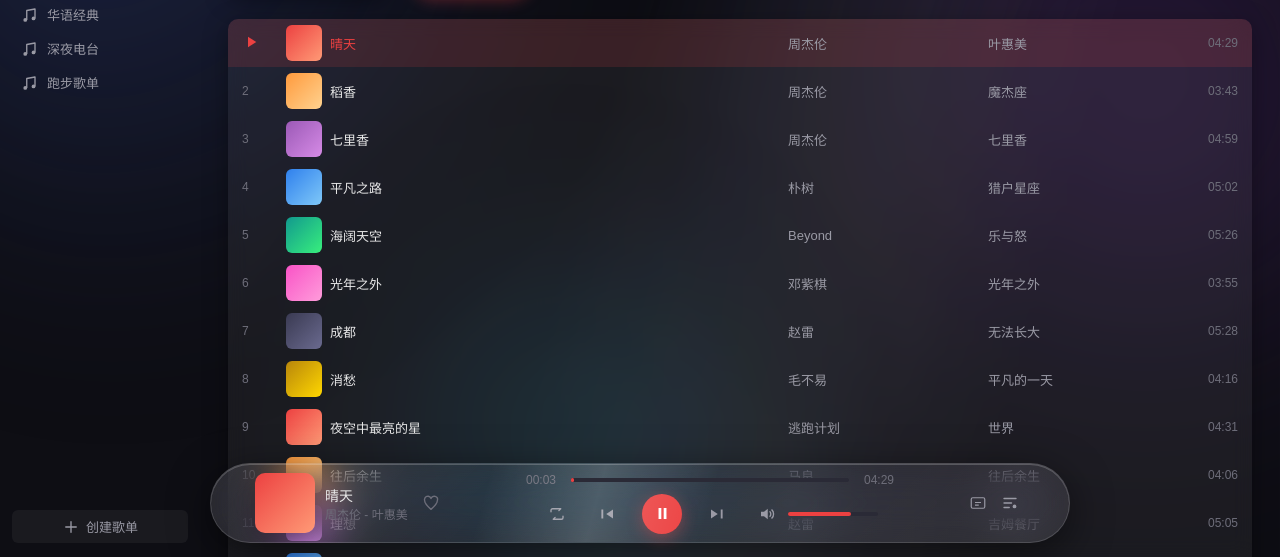
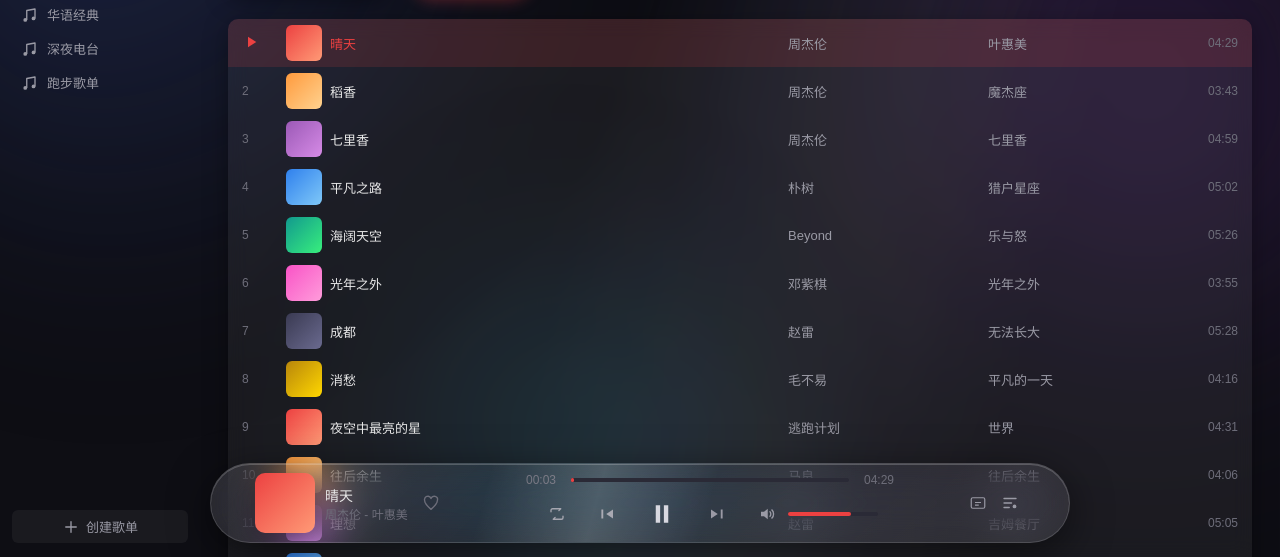
Before and after one commit to Fuuuuusion/wycloudforge, a plain HTML site: page design/prototype/index.html in a window 1280 px wide. Both pictures are taken after a click on the button 662 px from the left and 756 px from the top of the page. Shown: the part 243-800 px from the top of the page. Drawn offline with Linux system fonts and the light colour scheme.

Commit message:
ui: prototype animated play toggle

```diff
--- a/design/prototype/app.js
+++ b/design/prototype/app.js
@@ -265,10 +265,21 @@
     $("playingBg").className = "playing-bg g" + song.g;
     $("lyricsTitle").textContent = song.t + " - " + song.a;
     // 播放/暂停图标
-    var playSvg = $("playBtn").querySelectorAll(".ic");
-    playSvg[0].classList.toggle("hidden", state.playing);
-    playSvg[1].classList.toggle("hidden", !state.playing);
-    $("playBtn").title = state.playing ? "暂停" : "播放";
+    var playButton = $("playBtn");
+    var previousPlaying = playButton.dataset.playing;
+    var currentPlaying = state.playing ? "true" : "false";
+    if (previousPlaying && previousPlaying !== currentPlaying) {
+      playButton.classList.remove("is-animated");
+      void playButton.offsetWidth;
+      playButton.classList.toggle("is-playing", state.playing);
+      playButton.classList.add("is-animated");
+    } else {
+      playButton.classList.toggle("is-playing", state.playing);
+    }
+    playButton.dataset.playing = currentPlaying;
+    playButton.title = state.playing ? "暂停" : "播放";
+    playButton.setAttribute("aria-label", playButton.title);
+    playButton.setAttribute("aria-pressed", currentPlaying);
     // 列表高亮
     document.querySelectorAll(".song-row.playing").forEach(function (r) { r.classList.remove("playing"); });
     var lists = [$("libSongList"), $("plSongList"), $("searchSongList")];
--- a/design/prototype/index.html
+++ b/design/prototype/index.html
@@ -198,9 +198,9 @@
             <svg class="ic hidden"><use href="#i-shuffle"/></svg>
           </button>
           <button class="ctrl-btn" id="prevBtn" title="上一首"><svg class="ic"><use href="#i-prev"/></svg></button>
-          <button class="play-btn" id="playBtn" title="播放">
-            <svg class="ic ic-white"><use href="#i-play"/></svg>
-            <svg class="ic ic-white hidden"><use href="#i-pause"/></svg>
+          <button class="play-btn" id="playBtn" title="播放" aria-label="播放" aria-pressed="false">
+            <svg class="ic play-icon" aria-hidden="true"><use href="#i-play"/></svg>
+            <svg class="ic pause-icon" aria-hidden="true"><use href="#i-pause"/></svg>
           </button>
           <button class="ctrl-btn" id="nextBtn" title="下一首"><svg class="ic"><use href="#i-next"/></svg></button>
           <div class="volume" id="volumeBox" title="音量">
--- a/design/prototype/styles.css
+++ b/design/prototype/styles.css
@@ -444,16 +444,42 @@ mark { background: rgba(236, 65, 65, 0.3); color: #FF9A9A; border-radius: 3px; p
 }
 .ctrl-btn:hover { color: var(--text-primary); background: var(--control-hover); }
 .play-btn {
+  position: relative;
   width: 40px; height: 40px; border-radius: 50%;
-  background: var(--primary); color: #fff;
+  background: transparent; color: #D8D8E0;
   display: grid; place-items: center;
-  box-shadow: var(--shadow-play);
-  transition: background .15s, transform .1s;
+  transition: color .15s;
 }
-.play-btn:hover { background: var(--primary-hover); }
-.play-btn:active { transform: scale(0.94); }
-.play-btn .ic { width: 19px; height: 19px; }
-.play-btn .ic-play { margin-left: 2px; }
+.play-btn:hover { color: #E8E8E8; }
+.play-btn:active { color: #C8C8D0; }
+.play-btn:focus-visible { outline: 2px solid #6E6E7A; outline-offset: 2px; }
+.play-btn:disabled { color: #6E6E7A; cursor: default; }
+.play-btn .ic {
+  position: absolute;
+  width: 30px; height: 30px;
+  transform-origin: center;
+}
+.play-btn .pause-icon,
+.play-btn.is-playing .play-icon { opacity: 0; transform: scale(0); }
+.play-btn .play-icon,
+.play-btn.is-playing .pause-icon { opacity: 1; transform: none; }
+.play-btn.is-animated.is-playing .play-icon,
+.play-btn.is-animated:not(.is-playing) .pause-icon {
+  animation: play-toggle-exit 500ms ease both;
+}
+.play-btn.is-animated.is-playing .pause-icon,
+.play-btn.is-animated:not(.is-playing) .play-icon {
+  animation: play-toggle-enter 500ms ease both;
+}
+@keyframes play-toggle-enter {
+  0% { opacity: 0; transform: rotate(-180deg) scale(0); }
+  50% { opacity: 1; transform: rotate(-10deg) scale(1.2); }
+  100% { opacity: 1; transform: rotate(0) scale(1); }
+}
+@keyframes play-toggle-exit {
+  0% { opacity: 1; transform: rotate(0) scale(1); }
+  100% { opacity: 0; transform: rotate(180deg) scale(0); }
+}
 .volume { display: flex; align-items: center; gap: 6px; }
 .vol-slider {
   width: 90px; height: 4px; border-radius: 2px; background: var(--progress-track);
```
